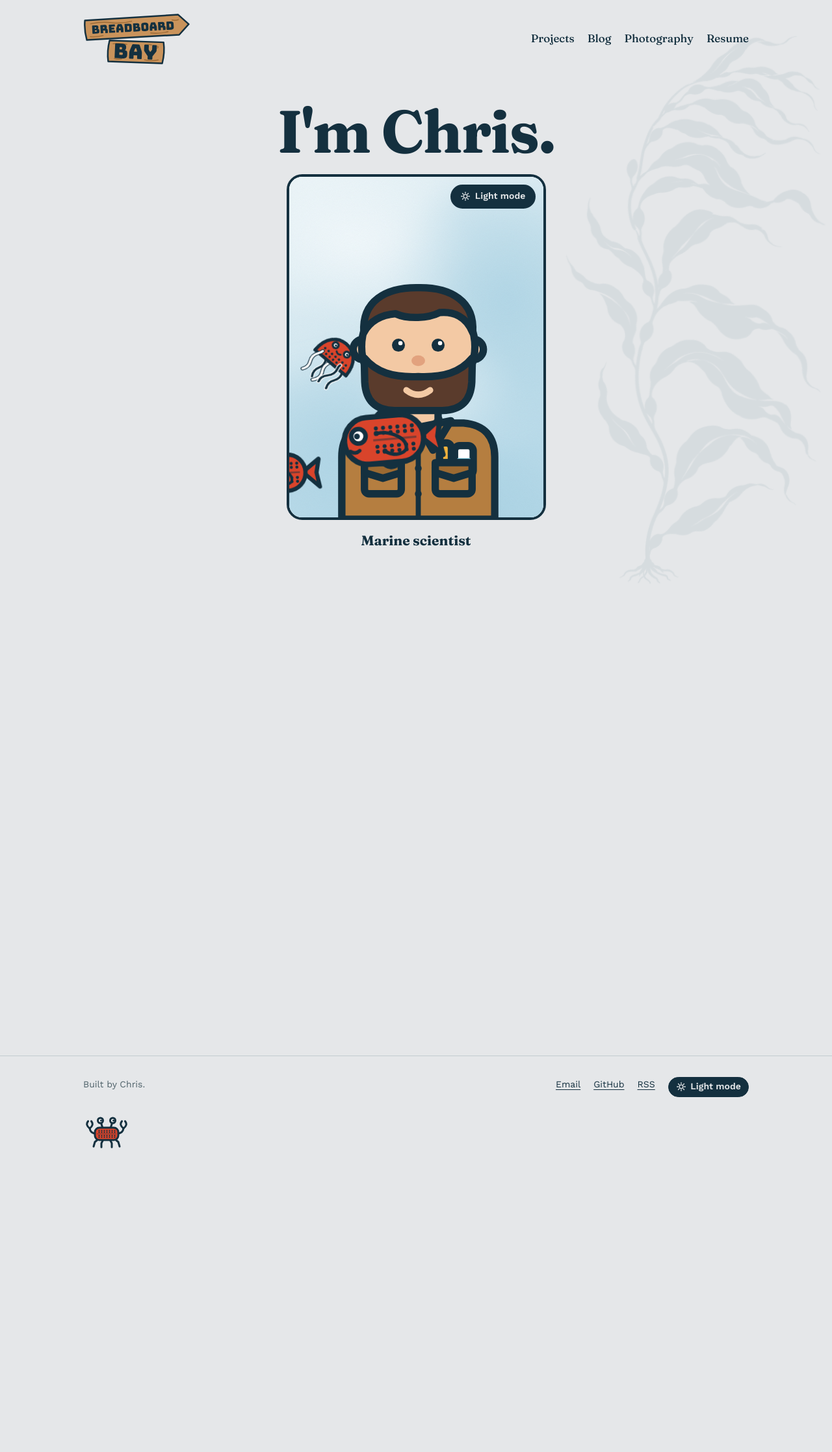
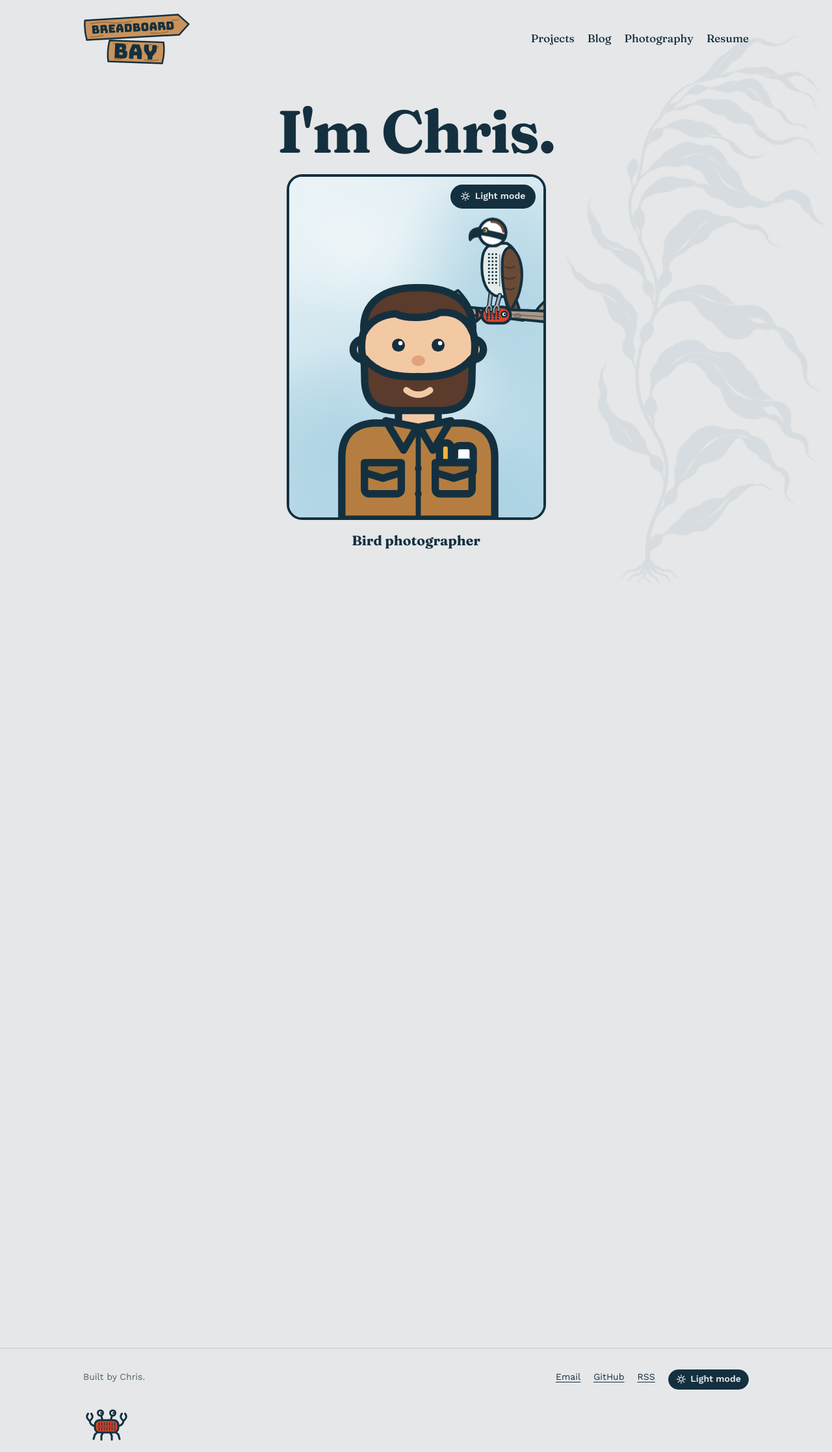
Before and after one commit to RobotCrabLab/Homepage, a Jekyll site: the page built from index.html, in a window 1280 px wide. Shown: the whole page at 65% size. Built offline with Jekyll 4.4.1, drawn with Linux system fonts in a browser that asks for light colours; before the commit the page ends 1784 px from its top, so only the background shows below that.

Commit message:
Three home scenes: osprey, electronics tech, marine scientist
Scene 1 puts the perched osprey (with its head nod) behind the character,
scene 2 brings in the microscope and AUV, and scene 3 the fish and jellyfish.

Co-Authored-By: Claude Opus 5.5 <noreply@anthropic.com>
Claude-Session: https://claude.ai/code/session_01MMDVxXAekaRt7NRydvis2Y

```diff
--- a/assets/css/style.css
+++ b/assets/css/style.css
@@ -353,34 +353,42 @@ img { max-width: 100%; height: auto; }
 .portrait-me { position: absolute; left: 12%; bottom: -4.02cqw; width: 78%; height: auto; }
 
 /* Scroll scenes on the home page: "I'm Chris." with the portrait card right under it.
-   A small scroll adds .is-scene-2, and the card animates to the next scene. */
+   Scrolling steps through the scenes, and the card animates to each one. */
 .scene-stage { position: sticky; top: 0; padding-block: 0.5rem 1rem; }
-.scene-runway { height: 70vh; }      /* keeps the stage pinned for a while before the page moves on */
+.scene-runway { height: 120vh; }      /* keeps the stage pinned for a while before the page moves on */
 .scenes .hero-grid { display: grid; grid-template-columns: 1fr; justify-items: center; gap: 0; }
 .scenes h1 { text-align: center; margin-bottom: 1.25rem; }
 .portrait { display: grid; justify-items: center; width: 100%; }
 /* the card shrinks on short screens so the heading, card and caption all fit */
 .portrait .portrait-card { width: min(100%, 27rem, calc((100svh - 23rem) * 0.75)); }
 
-/* Scene 1: the fish. Scene 2: the AUV, and the microscope slides in from the right. */
-.card-fish-2, .card-fish-3 { opacity: 1; transition: opacity 0.6s ease; }
+/* Scene 1: the osprey. Scene 2: the AUV, with the microscope sliding in from the
+   right. Scene 3: the fish and the jelly. data-scene on the section picks one. */
+.card-osprey, .card-fish-2, .card-fish-3, .card-jelly { opacity: 0; transition: opacity 0.6s ease; }
 .card-auv { opacity: 0; transition: opacity 0.8s ease 0.2s; }
 .card-scope {
   position: absolute; left: 12%; bottom: -4.02cqw; width: 78%; height: auto; z-index: 3; overflow: visible;
   transform: translateX(118%); transition: transform 0.9s cubic-bezier(.3, .8, .3, 1);
 }
-.is-scene-2 .card-fish-2, .is-scene-2 .card-fish-3 { opacity: 0; }
-.is-scene-2 .card-auv { opacity: 1; }
-.is-scene-2 .card-scope { transform: translateX(0); }
+[data-scene="1"] .card-osprey { opacity: 1; }
+[data-scene="2"] .card-auv { opacity: 1; }
+[data-scene="2"] .card-scope { transform: translateX(0); }
+[data-scene="3"] .card-fish-2, [data-scene="3"] .card-fish-3, [data-scene="3"] .card-jelly { opacity: 1; }
+
+/* The osprey perches in the background of scene 1, behind the character, facing him
+   from the right with its branch running off the card's right edge */
+.card-osprey { position: absolute; z-index: 0; right: -7%; bottom: 74cqw; width: 48%; transform: scaleX(-1); }
+.card-osprey svg { display: block; width: 100%; height: auto; }
 
 /* Caption under the card, swapping between scenes */
 .scene-caption {
   display: grid; margin: 0.9rem 0 0; text-align: center;
   font-family: var(--display); font-weight: 700; font-size: var(--step-1); color: var(--ink);
 }
-.scene-caption > span { grid-area: 1 / 1; transition: opacity 0.4s ease; }
-.scene-caption .scene-2, .is-scene-2 .scene-caption .scene-1 { opacity: 0; }
-.is-scene-2 .scene-caption .scene-2 { opacity: 1; }
+.scene-caption > span { grid-area: 1 / 1; opacity: 0; transition: opacity 0.4s ease; }
+[data-scene="1"] .scene-caption .scene-1,
+[data-scene="2"] .scene-caption .scene-2,
+[data-scene="3"] .scene-caption .scene-3 { opacity: 1; }
 
 @media (prefers-reduced-motion: reduce) {
   .card-scope, .card-auv, .card-fish-2, .card-fish-3 { transition: none; }
@@ -419,10 +427,9 @@ img { max-width: 100%; height: auto; }
 .card-jelly {
   --dx: 0px; --dy: 0px; --tilt: 0deg;
   position: absolute; z-index: 0; left: -22%; top: 70%; width: 22%;
-  transform: rotate(var(--tilt)); opacity: 1; transition: opacity 0.6s ease;
+  transform: rotate(var(--tilt));
 }
 .card-jelly .mascot-mark { width: 100%; animation: jelly-squeeze 2.75s ease-in-out infinite; transform-origin: 50% 30%; }
-.is-scene-2 .card-jelly { opacity: 0; }
 @media (prefers-reduced-motion: no-preference) {
   .card-jelly { animation: jelly-rise 22s linear infinite; }
 }
--- a/index.html
+++ b/index.html
@@ -4,7 +4,7 @@ body_class: home
 ---
 <!-- A short scroll story: the stage (intro text + portrait card) stays pinned while
      the page scrolls through the scenes below it, and the card changes with each one. -->
-<section class="hero scenes">
+<section class="hero scenes" data-scene="1">
   <div class="scene-stage">
   <div class="wrap hero-grid">
     <h1>I'm {{ site.author }}.</h1>
@@ -14,13 +14,14 @@ body_class: home
       <!-- Phones: the title and caption are drawn inside the card, behind the jelly -->
       <div class="card-title" aria-hidden="true">
         <p class="card-title-name">I'm {{ site.author }}.</p>
-        <p class="scene-caption"><span class="scene-1">Marine scientist</span><span class="scene-2">Electronics technician</span></p>
+        <p class="scene-caption"><span class="scene-1">Bird photographer</span><span class="scene-2">Electronics technician</span><span class="scene-3">Marine scientist</span></p>
       </div>
       <button class="theme-toggle card-theme" type="button" aria-label="Switch to dark mode">
         <svg class="icon-moon" viewBox="0 0 24 24" aria-hidden="true"><path d="M20 14.5A8 8 0 0 1 9.5 4a8 8 0 1 0 10.5 10.5Z" fill="none" stroke="currentColor" stroke-width="2" stroke-linejoin="round"/></svg>
         <svg class="icon-sun" viewBox="0 0 24 24" aria-hidden="true"><circle cx="12" cy="12" r="4.2" fill="none" stroke="currentColor" stroke-width="2"/><path d="M12 2.5v2.5M12 19v2.5M2.5 12H5M19 12h2.5M5.3 5.3l1.8 1.8M16.9 16.9l1.8 1.8M5.3 18.7l1.8-1.8M16.9 7.1l1.8-1.8" stroke="currentColor" stroke-width="2" stroke-linecap="round"/></svg>
         <span class="theme-label">Light mode</span>
       </button>
+      <span class="card-osprey" aria-hidden="true">{% include osprey.svg %}</span>
       <span class="card-jelly" aria-hidden="true">{% include mascot.svg class="mascot-mark" %}</span>
       <img class="portrait-me" src="{{ '/assets/images/scientist.svg' | relative_url }}" alt="" width="70" height="90">
       {% include microscope.svg %}
@@ -30,8 +31,9 @@ body_class: home
     </figure>
     <!-- One caption per scene; they cross-fade as the scenes change -->
     <p class="scene-caption">
-      <span class="scene-1">Marine scientist</span>
+      <span class="scene-1">Bird photographer</span>
       <span class="scene-2">Electronics technician</span>
+      <span class="scene-3">Marine scientist</span>
     </p>
     </div>
   </div>
@@ -41,7 +43,9 @@ body_class: home
 
 <script>
   // Scroll scenes, step by step: a small scroll moves to the next scene, and the
-  // CSS animates the change. Scrolling back to the top returns to scene 1.
+  // CSS animates the change: scene 1 the osprey (bird photographer), scene 2 the
+  // AUV and microscope (electronics technician), scene 3 the fish and jelly (marine
+  // scientist). Scrolling back to the top returns to scene 1.
   // On phones the page doesn't scroll at all: a swipe or scroll just switches scenes.
   (function () {
     var section = document.querySelector('.scenes');
```
Also changed, not shown: other parts of index.html (+18 -6 lines), _includes/osprey.svg (added).
